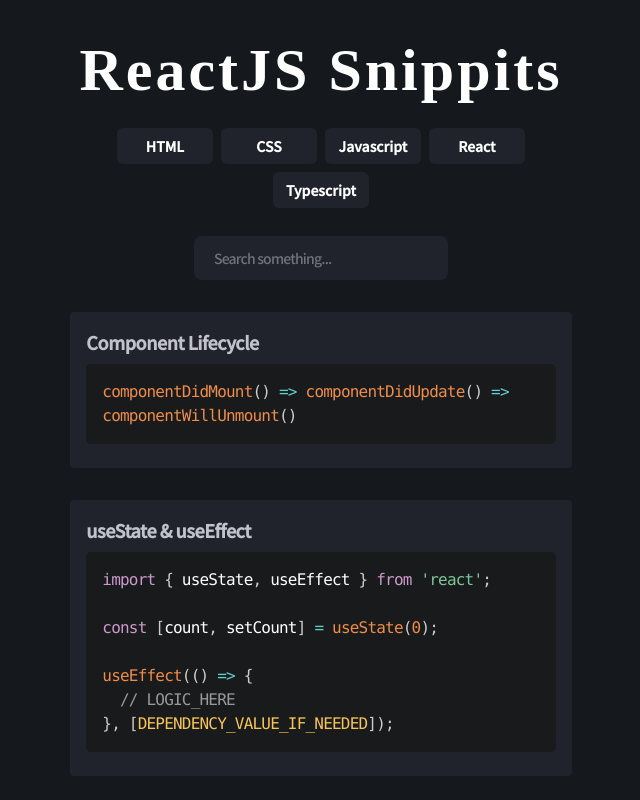
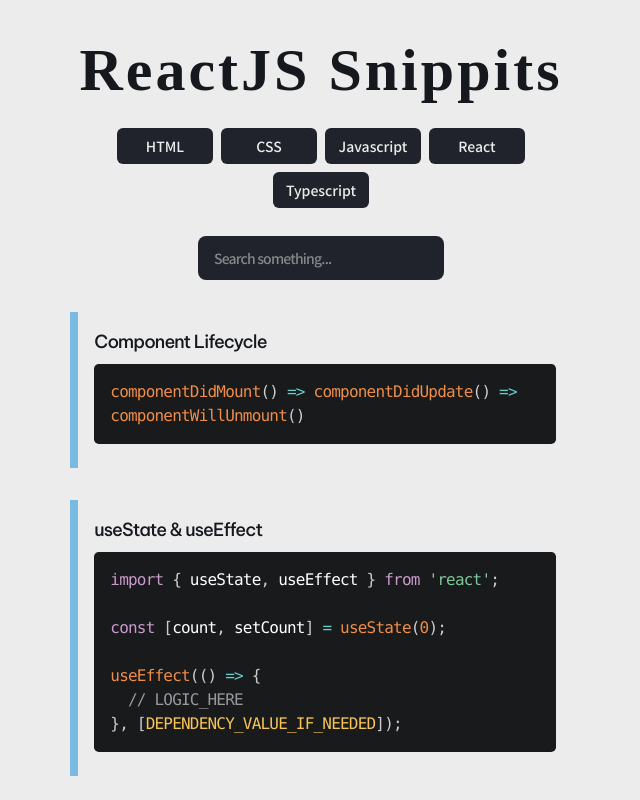
Before and after one commit to Yezo/snippit, a React (Vite) app: page /react in a window 1280 px wide. Shown: the top 800 px of the page, without its empty margins (319-959 px from the left). Built offline with nearby package versions, Linux system fonts and the light colour scheme; a web font is replaced by a local one.

Commit message:
updated semantic HTML and css colors

```diff
--- a/src/components/Codeblock.tsx
+++ b/src/components/Codeblock.tsx
@@ -13,8 +13,8 @@
   }, []);
 
   return (
-    <div className="flex flex-col justify-center mb-8  pt-4 pb-2 px-4 bg-secondary rounded lg:p-4">
-      <h2 className="font-bold text-lg tracking-tight">{title}</h2>
+    <section className="flex flex-col justify-center mb-8  pt-4 pb-2 px-4 border-l-8 border-l-accent secondary lg:p-4">
+      <h2 className="text-lg tracking-tighter font-primary">{title}</h2>
       <pre
         className="w-full cursor-pointer"
         onClick={() => {
@@ -23,6 +23,6 @@
       >
         <code className={`language-${language}`}>{`${snippet}`}</code>
       </pre>
-    </div>
+    </section>
   );
 };
--- a/src/components/Header.tsx
+++ b/src/components/Header.tsx
@@ -8,7 +8,7 @@
 export const Header = ({ title, description }: Props) => {
   return (
     <div className="mt-10 grid place-items-center ">
-      <h1 className="flex items-center justify-center text-6xl font-bold tracking-wider font-secondary text-white">
+      <h1 className="flex items-center justify-center text-6xl font-bold tracking-wider font-secondary text-text">
         <Link to="/">{title}</Link>
       </h1>
       <p className=" max-w-[50ch] mt-7 text-center tracking-tight opacity-75 text-[0.95rem]">
--- a/src/components/NavButton.tsx
+++ b/src/components/NavButton.tsx
@@ -3,18 +3,16 @@
 
 export const NavButton = () => {
   return (
-    <div>
     <nav className="flex justify-center items-center flex-wrap gap-2 mb-5 ">
       {navigationList.map(({ index, title, link }) => (
         <Link
           to={link}
-            className={`rounded-md p-2 min-w-[6rem] text-white text-sm font-bold grid place-items-center bg-secondary hover:ring-2 ring-secondary hover:bg-text hover:text-secondary hover:tracking-wider tracking-normal focus:bg-text`}
+          className={`rounded-md p-2 min-w-[6rem] text-primary text-sm  grid place-items-center bg-secondary hover:bg-accent hover:text-text hover:tracking-wider tracking-normal focus:bg-text`}
           key={index}
         >
           {title}
         </Link>
       ))}
     </nav>
-    </div>
   );
 };
--- a/src/components/Searchbar.tsx
+++ b/src/components/Searchbar.tsx
@@ -13,7 +13,7 @@
       <form>
         <input
           type="text"
-          className="bg-secondary rounded-lg text-text text-sm px-5 py-3 mb-8 mt-2 focus:outline-none  ring-text placeholder:text-text placeholder:text-sm placeholder:text-opacity-50 max-w-[20rem] "
+          className="bg-secondary rounded-lg text-primary text-sm px-4 py-3 mb-8 mt-2 focus:outline-none  ring-text placeholder:text-primary placeholder:text-sm placeholder:text-opacity-50 max-w-[20rem] "
           placeholder="Search something..."
           onChange={handleSearch}
         ></input>
--- a/src/data/REACTdata.tsx
+++ b/src/data/REACTdata.tsx
@@ -51,7 +51,7 @@
     index: 4,
     title: "?",
     language: "Javascript",
-    snippet: `COCK`,
+    snippet: ``,
   },
 ];
 
--- a/src/pages/CSSPage.tsx
+++ b/src/pages/CSSPage.tsx
@@ -19,13 +19,14 @@
 
   return (
     <div className="page">
-      <Header title="CSS Snippits" />
-
-      <NavButton />
+      <header>
+        <Header title="CSS Snippits" />
+        <NavButton />
+      </header>
 
       <Searchbar setSearch={setSearch}></Searchbar>
 
-      <div>
+      <main>
         {filtered.map(({ index, title, language, snippet }) => (
           <Codeblock
             key={index}
@@ -34,7 +35,7 @@
             snippet={snippet}
           />
         ))}
-      </div>
+      </main>
     </div>
   );
 };
--- a/src/pages/HTMLPage.tsx
+++ b/src/pages/HTMLPage.tsx
@@ -19,12 +19,14 @@
 
   return (
     <div className="page">
-      <Header title="HTML Snippits" />
+      <header>
+        <Header title="HTML Snippits" />
+        <NavButton />
+      </header>
 
-      <NavButton />
       <Searchbar setSearch={setSearch}></Searchbar>
 
-      <div>
+      <main>
         {filtered.map(({ index, title, language, snippet }) => (
           <Codeblock
             key={index}
@@ -33,7 +35,7 @@
             snippet={snippet}
           />
         ))}
-      </div>
+      </main>
     </div>
   );
 };
--- a/src/pages/HomePage.tsx
+++ b/src/pages/HomePage.tsx
@@ -12,17 +12,19 @@
   return (
     <div className="page">
       {/* === Header === */}
-      <Header
-        title="Snippits"
-        description="This is a cheatsheet filled with code snippets and various tidbits for front-end developers who happen to have the memory of a goldfish."
-      />
+      <header>
+        <Header
+          title="Snippits"
+          description="This is a cheatsheet filled with code snippets and various tidbits for front-end developers who happen to have the memory of a goldfish."
+        />
+      </header>
 
       {/* === Navigation === */}
       <nav className="flex flex-col sm:flex-row gap-1 justify-center align-middle items-center h-full">
         {navigationList.map(({ index, title, link }) => (
           <Link
             to={link}
-            className={`mt-10 h-28 sm:h-80 sm:w-48 w-80 px-3 py-2  text-secondary bg-text font-bold  hover:bg-zinc-400 hover:text-slate-900 flex items-center justify-center`}
+            className={`mt-10 h-28 sm:h-80 sm:w-48 w-80 px-3 py-2  text-primary bg-text  hover:bg-accent hover:text-text flex items-center justify-center`}
             key={index}
           >
             {title}
--- a/src/pages/JSPage.tsx
+++ b/src/pages/JSPage.tsx
@@ -19,12 +19,13 @@
 
   return (
     <div className="page">
-      <Header title="Javascript Snippits" />
-
-      <NavButton />
+      <header>
+        <Header title="Javascript Snippits" />
+        <NavButton />
+      </header>
 
       <Searchbar setSearch={setSearch}></Searchbar>
-      <div>
+      <main>
         {filtered.map(({ index, title, language, snippet }) => (
           <Codeblock
             key={index}
@@ -33,7 +34,7 @@
             snippet={snippet}
           />
         ))}
-      </div>
+      </main>
     </div>
   );
 };
--- a/src/pages/ReactPage.tsx
+++ b/src/pages/ReactPage.tsx
@@ -19,12 +19,13 @@
 
   return (
     <div className="page">
-      <Header title="ReactJS Snippits" />
-
-      <NavButton />
+      <header>
+        <Header title="ReactJS Snippits" />
+        <NavButton />
+      </header>
 
       <Searchbar setSearch={setSearch}></Searchbar>
-      <div>
+      <main>
         {filtered.map(({ index, title, language, snippet }) => (
           <Codeblock
             key={index}
@@ -33,7 +34,7 @@
             snippet={snippet}
           />
         ))}
-      </div>
+      </main>
     </div>
   );
 };
--- a/src/pages/TypescriptPage.tsx
+++ b/src/pages/TypescriptPage.tsx
@@ -19,12 +19,13 @@
 
   return (
     <div className="page">
-      <Header title="Typescript Snippits" />
-
-      <NavButton />
+      <header>
+        <Header title="Typescript Snippits" />
+        <NavButton />
+      </header>
 
       <Searchbar setSearch={setSearch}></Searchbar>
-      <div>
+      <main>
         {filtered.map(({ index, title, language, snippet }) => (
           <Codeblock
             key={index}
@@ -33,7 +34,7 @@
             snippet={snippet}
           />
         ))}
-      </div>
+      </main>
     </div>
   );
 };
--- a/tailwind.config.cjs
+++ b/tailwind.config.cjs
@@ -9,10 +9,13 @@
         textfont: ['"Noto Sans JP", sans-serif;'],
       },
       colors: {
-        // 20232b
-        primary: "#15181D",
+        // #15181d primary
+        // #20232b secondary
+        // #c2c2cc text
+        primary: "#ECECEC",
         secondary: "#20232b",
-        text: "#C2C2CC",
+        text: "#15181d",
+        accent: "#7AB9E0",
       },
     },
   },
```
Lines whose indentation alone changed are shown as unchanged.
